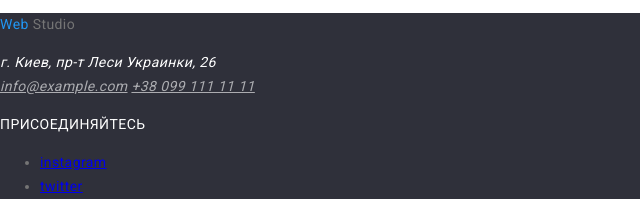
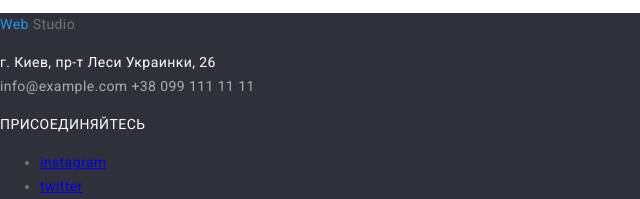
Before and after one commit to AndrijZubal/goit-markup-hw-02, a plain HTML site: page index.html in a window 1280 px wide. Shown: the part 4757-4956 px from the top of the page, 0-640 px from the left. Drawn offline with Linux system fonts and the light colour scheme.

Commit message:
Редагування адресу

```diff
--- a/css/style.css
+++ b/css/style.css
@@ -25,7 +25,8 @@ body {
 }
 
 .menu-link,
-.link {
+.link,
+.address-contact {
   text-decoration: none;
 }
 
@@ -79,7 +80,9 @@ address {
   font-size: 14px;
   line-height: 1.714;
   color: var(--wite-color);
+  font-style: normal;
 }
+
 .address-contact {
   font-size: 14px;
   line-height: 1.714;
```
